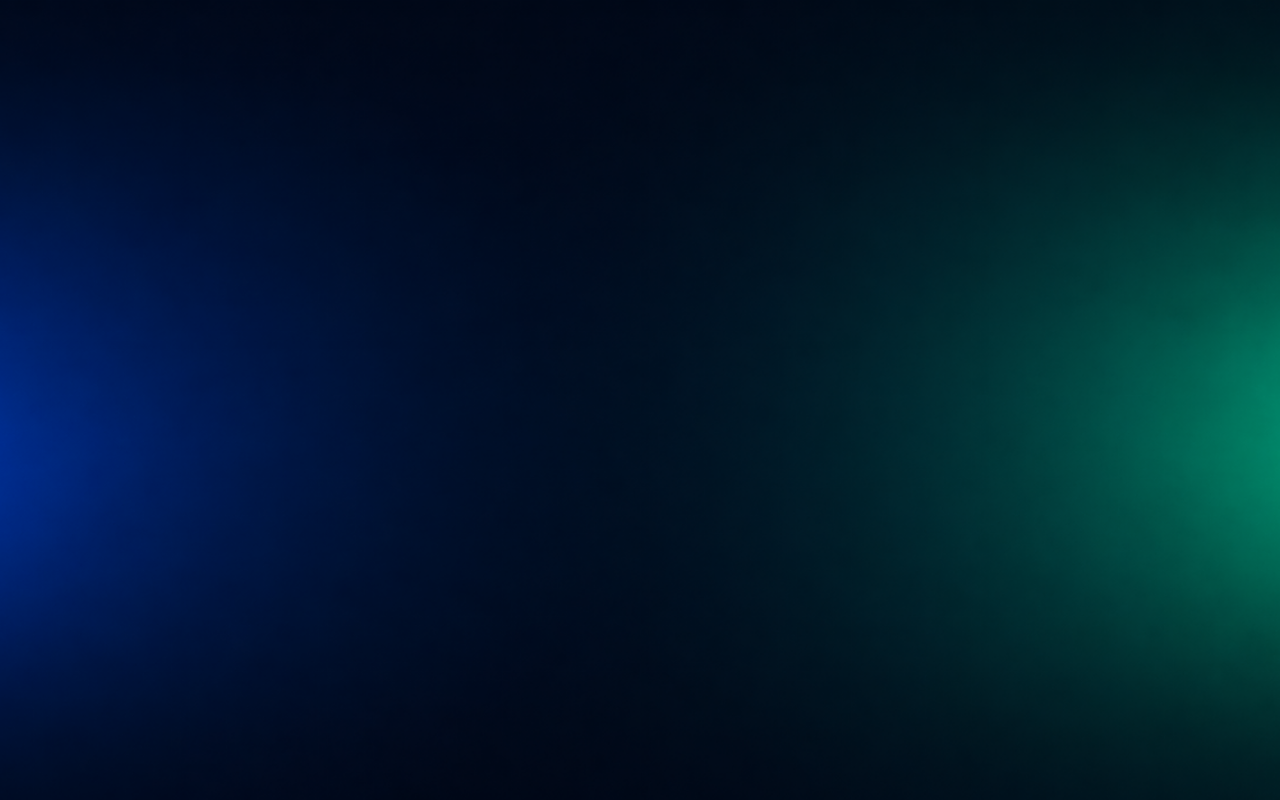
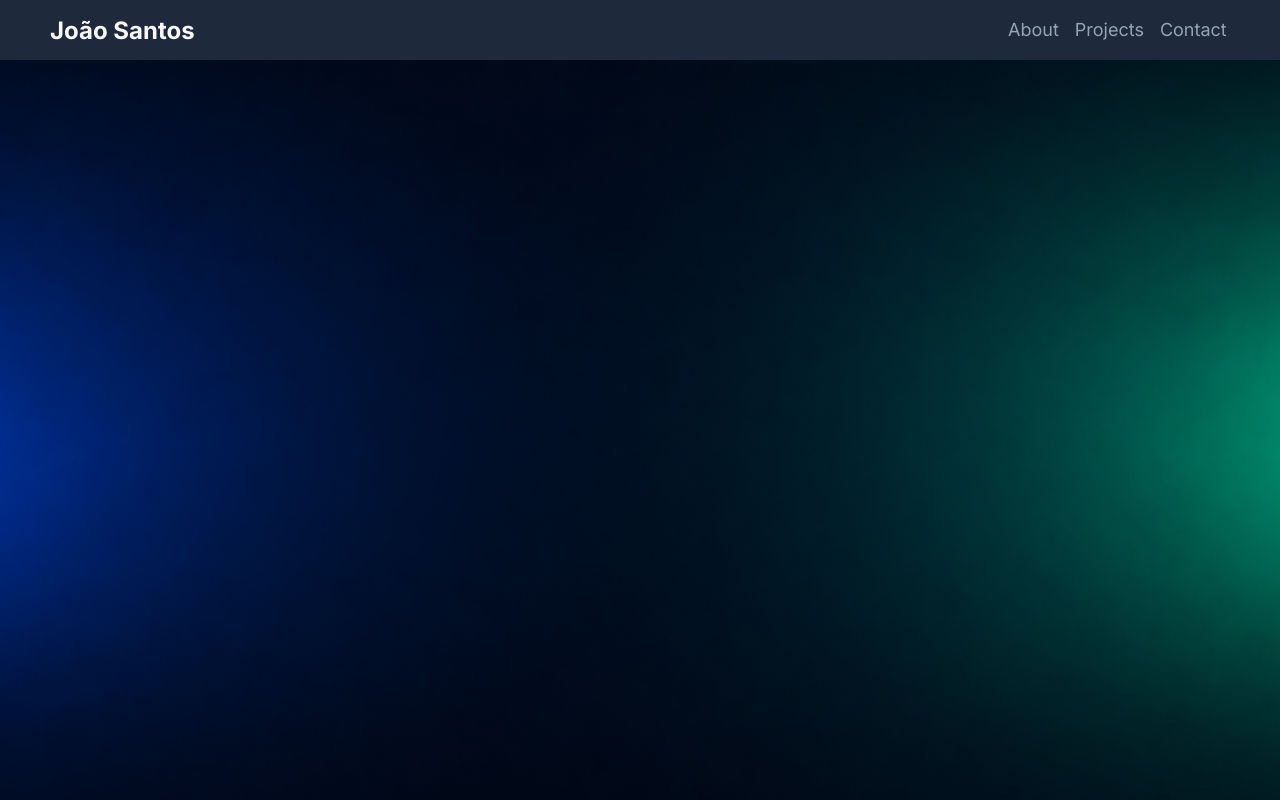
Before and after one commit to JoaoSantosK/portfolio, a React (Vite) app: page /mywork in a window 1280 px wide. Built offline with nearby package versions, Linux system fonts and the light colour scheme.

Commit message:
header component inserted to MyWork page
Adicionado componente Header na página MyWork.jsx

```diff
--- a/src/pages/MyWork/MyWork.jsx
+++ b/src/pages/MyWork/MyWork.jsx
@@ -1,6 +1,9 @@
+import Header from '../../components/Header/Header';
+
 function MyWork () {
     return (
         <>
+        <Header />
         </>
     )
 }
```
